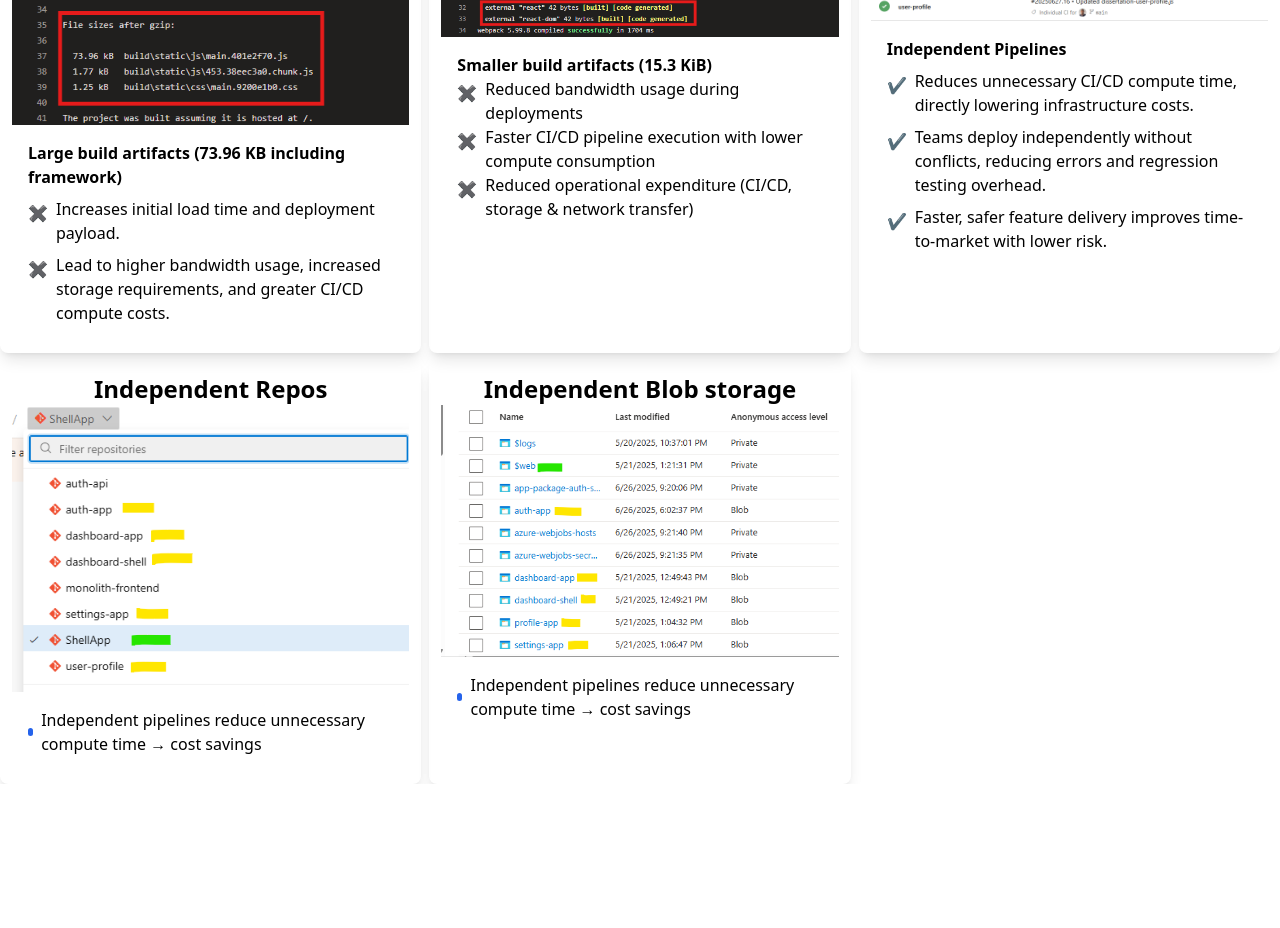
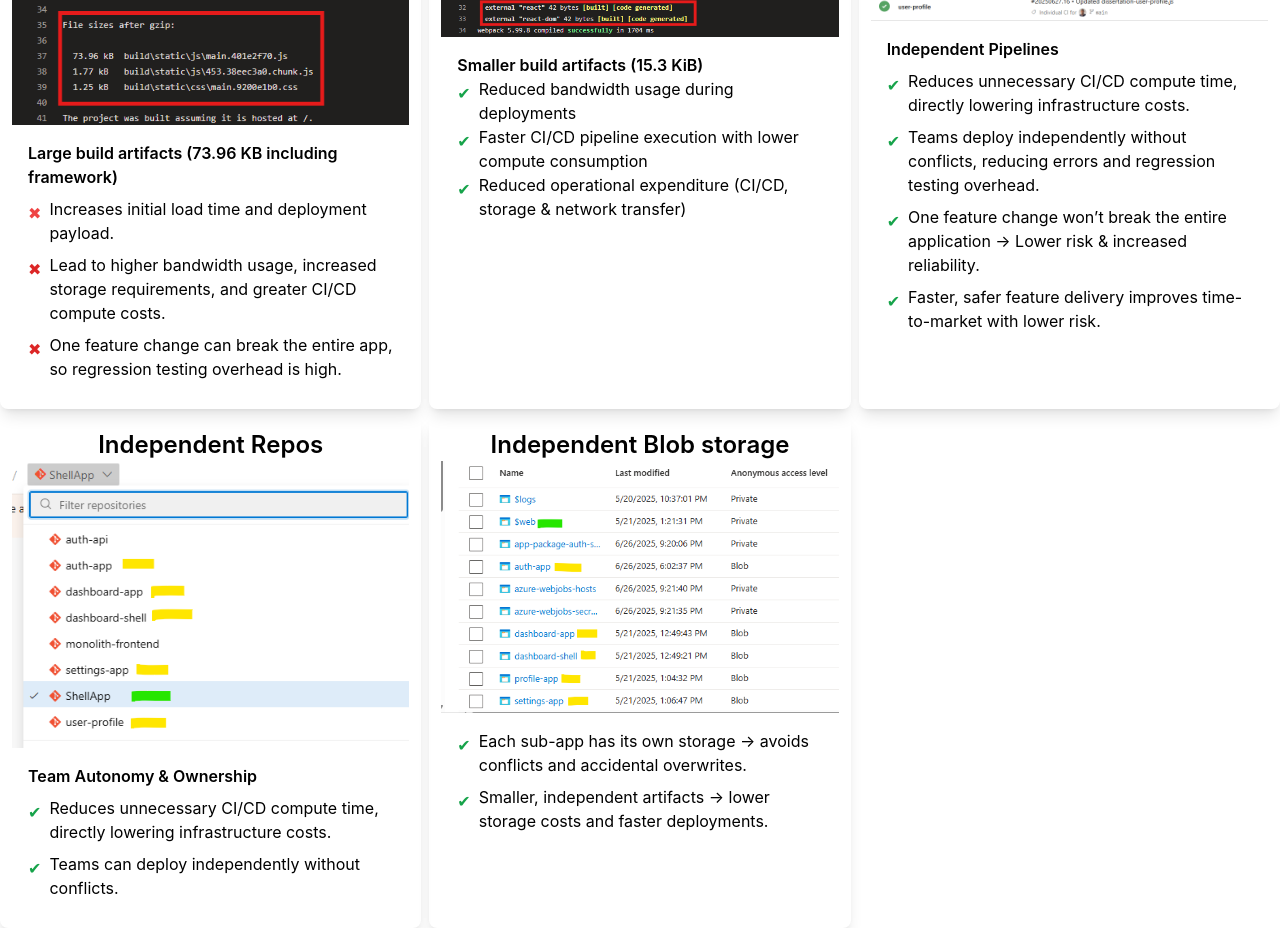
Before and after one commit to leslie628/career-portfolio, a React (Create React App) app: page /business-impact in a window 1280 px wide. Shown: the part 380-1308 px from the top of the page. Before the commit the page ends 1164 px from the top, so only its background shows below. Built offline with nearby package versions, Linux system fonts and the light colour scheme.

Commit message:
added business impacts for other screenshots

```diff
--- a/src/business-impact/business-impact.js
+++ b/src/business-impact/business-impact.js
@@ -3,8 +3,8 @@ import VideoCard from "../video-modal/video-card";
 const BusinessImpact = () => {
     return (
         <>
-        <h1 className="text-3xl flex items-center justify-center font-bold">Business benefits of architecture</h1>
-        <div className="flex pt-5 grid grid-cols-1 sm:grid-cols-2 md:grid-cols-3 gap-2">
+            <h1 className="text-3xl flex justify-center font-bold text-blue-600">Business benefits of architecture</h1>
+            <div className="pt-5 grid grid-cols-1 sm:grid-cols-2 md:grid-cols-3 gap-2">
                 <div className="relative shadow-lg rounded-lg p-3 group cursor-pointer">
                     <h2 className="text-2xl font-semibold flex justify-center">Monolith</h2>
                     <img alt="monolith app" src="/images/monolith-artifact.png" />
@@ -12,7 +12,7 @@ const BusinessImpact = () => {
                     <ul className="p-4 space-y-2">
                         <h2 className="font-semibold">Large build artifacts (73.96 KB including framework)</h2>
                         <li className="flex items-start gap-2">
-                        <span className="text-red-600 mt-1">✖</span>
+                            <span className="text-red-500 mt-1">✖</span>
                             <span>
                                 Increases initial load time and deployment payload.
                             </span>
@@ -25,6 +25,12 @@ const BusinessImpact = () => {
                                 requirements, and greater CI/CD compute costs.
                             </span>
                         </li>
+                        <li className="flex items-start gap-2">
+                            <span className="text-red-600 mt-1">✖</span>
+                            <span>
+                                One feature change can break the entire app, so regression testing overhead is high.
+                            </span>
+                        </li>
                     </ul>
                 </div>
                 <div className="relative shadow-lg rounded-lg p-3 group cursor-pointer">
@@ -34,20 +40,20 @@ const BusinessImpact = () => {
                     <ul className="p-4">
                         <h2 className="font-semibold">Smaller build artifacts (15.3 KiB)</h2>
                         <li className="flex items-start gap-2">
-                        <span className="text-red-600 mt-1">✖</span>
+                            <span className="text-green-600 mt-1">✔</span>
                             <span>
                                 Reduced bandwidth usage during deployments
                             </span>
                         </li>
 
                         <li className="flex items-start gap-2">
-                        <span className="text-red-600 mt-1">✖</span>
+                            <span className="text-green-600 mt-1">✔</span>
                             <span>
                                 Faster CI/CD pipeline execution with lower compute consumption
                             </span>
                         </li>
                         <li className="flex items-start gap-2">
-                        <span className="text-red-600 mt-1">✖</span>
+                            <span className="text-green-600 mt-1">✔</span>
                             <span>
                                 Reduced operational expenditure (CI/CD, storage & network transfer)
                             </span>
@@ -75,6 +81,12 @@ const BusinessImpact = () => {
                                 regression testing overhead.
                             </span>
                         </li>
+                        <li className="flex items-start gap-2">
+                            <span className="text-green-600 mt-1">✔</span>
+                            <span>
+                                One feature change won’t break the entire application → Lower risk & increased reliability.
+                            </span>
+                        </li>
 
                         <li className="flex items-start gap-2">
                             <span className="text-green-600 mt-1">✔</span>
@@ -88,10 +100,20 @@ const BusinessImpact = () => {
                     <h2 className="text-2xl font-semibold flex justify-center">Independent Repos</h2>
                     <img alt="Independent repo" src="/images/microfrontend-repos.png" />
                     <VideoCard videoUrl="https://www.youtube.com/embed/mgEzUR9jNC0" />
-                <ul className="p-4">
-                    <li className="flex items-center gap-2">
-                        <span className="h-2 w-2 bg-blue-600 rounded-full inline-block"></span>
-                        Independent pipelines reduce unnecessary compute time → cost savings
+                    <ul className="p-4 space-y-2">
+                        <h2 className="font-semibold">Team Autonomy & Ownership</h2>
+                        <li className="flex items-start gap-2">
+                            <span className="text-green-600 mt-1">✔</span>
+                            <span>
+                                Reduces unnecessary CI/CD compute time, directly lowering infrastructure
+                                costs.
+                            </span>
+                        </li>
+                        <li className="flex items-start gap-2">
+                            <span className="text-green-600 mt-1">✔</span>
+                            <span>
+                                Teams can deploy independently without conflicts.
+                            </span>
                         </li>
                     </ul>
                 </div>
@@ -99,10 +121,14 @@ const BusinessImpact = () => {
                     <h2 className="text-2xl font-semibold flex justify-center">Independent Blob storage</h2>
                     <img alt="Independent blob containers" src="/images/azure-blob-container.png" />
                     <VideoCard videoUrl="https://www.youtube.com/embed/mgEzUR9jNC0" />
-                <ul className="p-4">
-                    <li className="flex items-center gap-2">
-                        <span className="h-2 w-2 bg-blue-600 rounded-full inline-block"></span>
-                        Independent pipelines reduce unnecessary compute time → cost savings
+                    <ul className="p-4 space-y-2">
+                        <li className="flex items-start gap-2">
+                            <span className="text-green-600 mt-1">✔</span>
+                            <span>Each sub-app has its own storage → avoids conflicts and accidental overwrites.</span>
+                        </li>
+                        <li className="flex items-start gap-2">
+                            <span className="text-green-600 mt-1">✔</span>
+                            <span>Smaller, independent artifacts → lower storage costs and faster deployments.</span>
                         </li>
                     </ul>
                 </div>
--- a/src/index.css
+++ b/src/index.css
@@ -2,7 +2,7 @@
 @tailwind components;
 @tailwind utilities;
 
-ody {
+body {
   margin: 0;
   font-family: -apple-system, BlinkMacSystemFont, 'Segoe UI', 'Roboto', 'Oxygen',
     'Ubuntu', 'Cantarell', 'Fira Sans', 'Droid Sans', 'Helvetica Neue',
```
Lines whose indentation alone changed are shown as unchanged.
